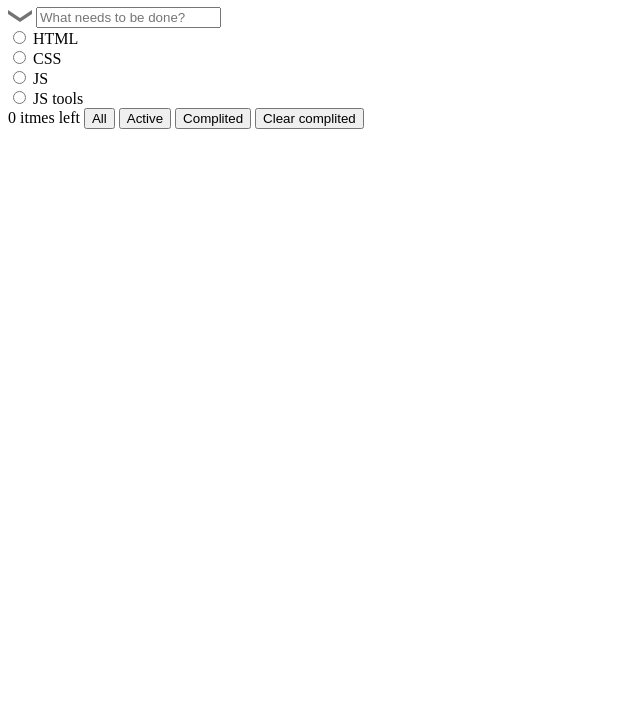
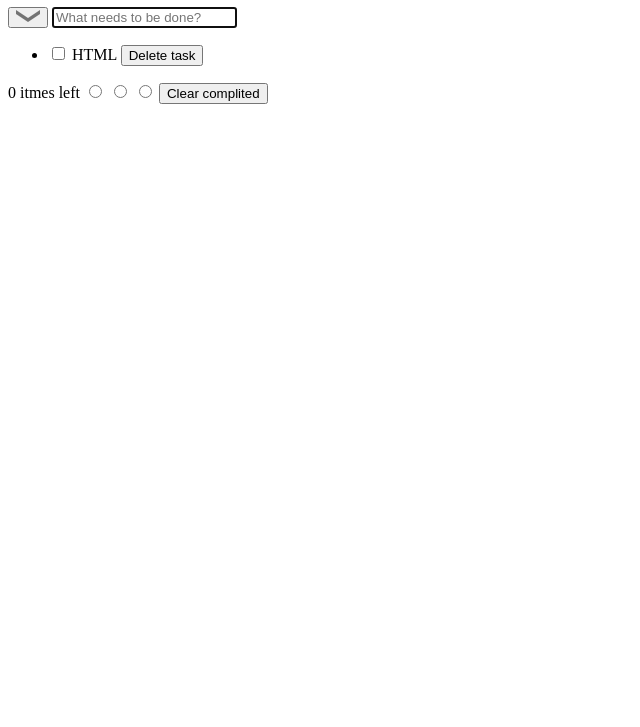
Before and after one commit to ok-technopolis-autumn-2019/Ilya_Gusarov, a plain HTML site: page index.html in a window 1280 px wide. Shown: the part 73-800 px from the top of the page, without its empty margins (0-640 px from the left). Drawn offline with Linux system fonts and the light colour scheme.

Commit message:
add open-list button

```diff
--- a/index.html
+++ b/index.html
@@ -1,45 +1,51 @@
 <!DOCTYPE html>
-<html lang = "en">
+<html lang="en">
   <head>
-	<meta charset = "UTF-8">
+    <meta charset="UTF-8" />
     <title>Todos</title>
   </head>
   <body>
-
+    <div class="todo-app" role="main">
       <header role="banner">
         <h1>
           todos
         </h1>
       </header>
 
-  <div class="main" role="main">
-
       <div class="upper-menu-bar" role="menubar">
-        <img src="icons/select-all.png">
-        <input type="text" class="add-todo" placeholder="What needs to be done?">
+        <button class="select-all" aria-label="open-list-of-tasks">
+          <img src="icons/select-all.png" role="img" />
+        </button>
+        <input
+          type="text"
+          class="add-todo"
+          placeholder="What needs to be done?"
+          autofocus="autofocuss"
+          aria-label="add-task"
+        />
       </div>
 
-    <div class="todo-interaction" role="form">
-      <form class="todo-list" role="listbox">
-          <input type="radio" role="radio"> HTML <br>
-          <input type="radio" role="radio"> CSS <br>
-          <input type="radio" role="radio"> JS <br>
-          <input type="radio" role="radio"> JS tools <br>
-      </form>
+      <div class="todo-interaction" role="list">
+        <ul>
+          <li class="todo-task">
+            <input type="checkbox" aria-label="task" />
+            <span class="todo-task-name">HTML</span>
+            <button class="todo-task-delete">Delete task</button>
+          </li>
+        </ul>
       </div>
 
       <div class="todo-display-edit" role="tab">
         <label class="items-left">
           0 itmes left
         </label>
-        <button class="all-tasks" role="button">All</button>
-        <button class="active-tasks" role="button">Active</button>
-        <button class="complited-tasks" role="button">Complited</button>
-        <button class="clear-complited-tasks" role="button">Clear complited</button>
+        <input type="radio" role="radio" value="All" />
+        <input type="radio" role="radio" value="Active" />
+        <input type="radio" role="radio" value="Complited" />
+        <button class="clear-complited-tasks" role="button">
+          Clear complited
+        </button>
       </div>
-
     </div>
-
   </body>
-
 </html>
```
Lines whose indentation alone changed are shown as unchanged.
